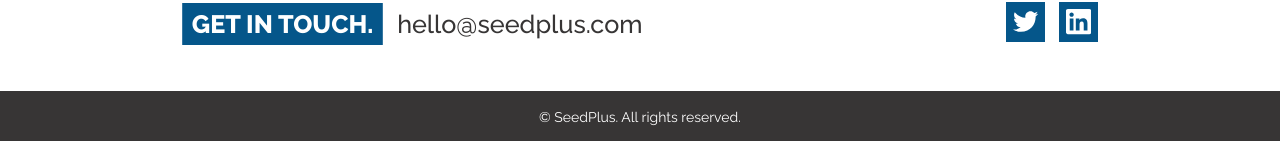
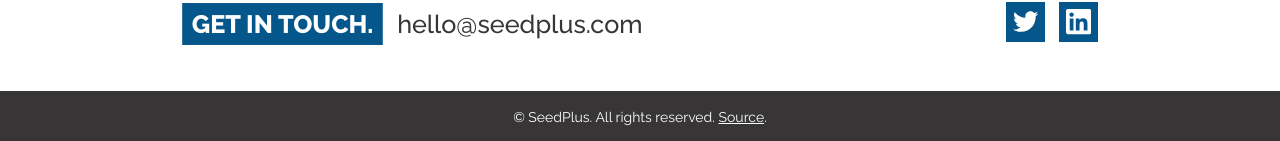
Before and after one commit to SeedPlus/seedplus.github.io, a Jekyll site: the page built from index.html, in a window 1280 px wide. Shown: the part 756-897 px from the top of the page. Built offline with Jekyll 4.4.1, drawn with Linux system fonts in a browser that asks for light colours.

Commit message:
Make footer links link

```diff
--- a/_config.yml
+++ b/_config.yml
@@ -12,6 +12,8 @@
   A new kind of seed venture firm: A one-of-a-kind network, bigger checks and with founders every day.
 baseurl: "" # the subpath of your site, e.g. /blog
 url: "http://www.seedplus.com" # the base hostname & protocol for your site
+linkedin-url: "https://www.linkedin.com/company/seedplus"
+twitter-url: "https://twitter.com/seedplusvc"
 
 # Build settings
 markdown: kramdown
--- a/_layouts/default.html
+++ b/_layouts/default.html
@@ -29,12 +29,12 @@
         <h2>Get in touch.</h2>
         <h3><a href='mailto:hello@seedplus.com'>hello@seedplus.com</a></h3>
         <div><!-- no row-breaking between the icons -->
-          {% include icon-twitter.svg %}{% include icon-linkedin.svg %}
+          <a href="{{ site.twitter-url }}">{% include icon-twitter.svg %}</a><a href="{{ site.linkedin-url }}">{% include icon-linkedin.svg %}</a>
         </div>
       </div>
     </div>
     <footer>
-      <p>&copy; SeedPlus. All rights reserved.</p>
+      <p>&copy; SeedPlus. All rights reserved. <a href="{% if site.github.repository_url %}{{ site.github.repository_url }}{% else %}https://github.com/SeedPlus/seedplus.github.io{% endif %}">Source</a>.</p>
     </footer>
   </body>
 </html>
--- a/style.scss
+++ b/style.scss
@@ -62,12 +62,18 @@
   font-family: 400;
   padding: 1rem 0;
   text-align: center;
+
+  & > p {
+    margin: 0 auto;
+    color: white;
+  }
+
+  & a, & a:hover, & a:visited, & a:active {
+    color: white;
+    text-decoration: underline;
+  }
 }
 
-footer > p {
-  margin: 0 auto;
-  color: white;
-}
 $logo-height: 0.75 * 3rem;
 $logo-hamburger-height-difference: 1rem;
 $logo-bottom-padding: 1.5rem;
```
